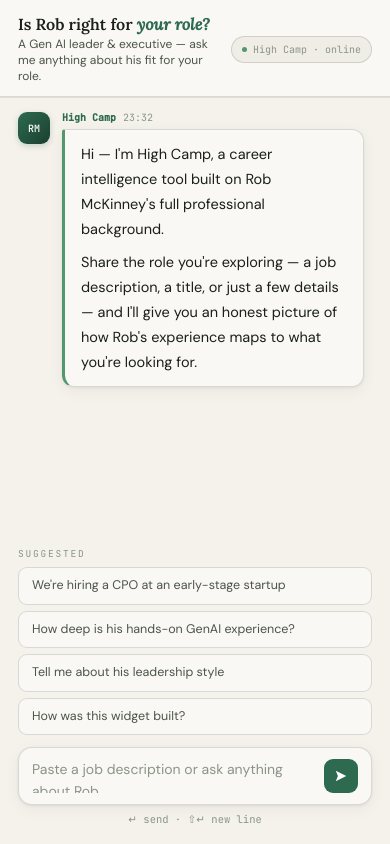
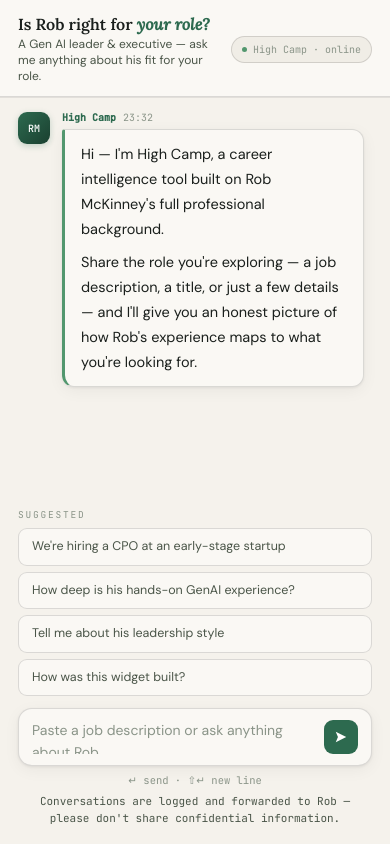
Before and after one commit to HollisMountain/rob-mckinney-widget, a website: page index.html in a window 390 px wide. Shown: the top 844 px of the page. Drawn offline with Linux system fonts and the light colour scheme.

Commit message:
Add privacy disclosure footer (#5)
* Add privacy disclosure footer

Single-line monospace notice under the input hint: 'Conversations are
logged and forwarded to Rob — please dont share confidential
information.'

Closes the audit's medium-severity finding that visitors had no on-page
indication their messages were forwarded to Rob's Discord and Google
Doc. Subtle (10px, 65% opacity) so it does not compete with the chat,
but visible enough to set expectations before someone pastes a real JD.

* Address reviewer feedback: bump privacy footer contrast to WCAG AA

Reviewer flagged --text-muted at 65% opacity yielded ~1.8:1 contrast vs
the 4.5:1 WCAG AA requirement for normal text. Switched to --text-dim
(#4a5548 on #f5f2ec ≈ 6.6:1) and dropped the opacity. Bumped from 10px
to 11px to meet the typical mobile-readability floor. Disclosure is
legally meaningful, should be legible.

---------

Co-authored-by: Rob McKinney <robmckinney@Robs-MacBook-Pro.local>

```diff
--- a/index.html
+++ b/index.html
@@ -662,6 +662,15 @@
       margin-top: 7px;
     }
 
+    .privacy {
+      font-family: var(--mono);
+      font-size: 11px;
+      color: var(--text-dim);
+      text-align: center;
+      margin-top: 6px;
+      line-height: 1.5;
+    }
+
     /* responsive */
     @media (max-width: 760px) {
       body { overflow: auto; }
@@ -907,6 +916,7 @@
         </button>
       </div>
       <div class="hint">↵ send · ⇧↵ new line</div>
+      <div class="privacy">Conversations are logged and forwarded to Rob — please don't share confidential information.</div>
     </div>
 
   </div>
```
